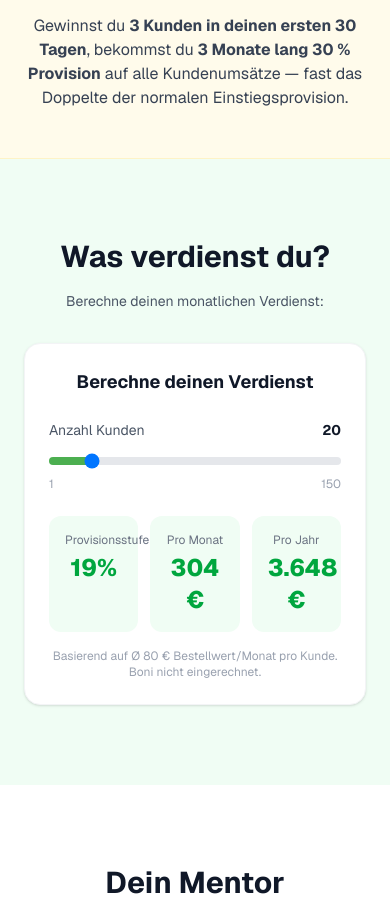
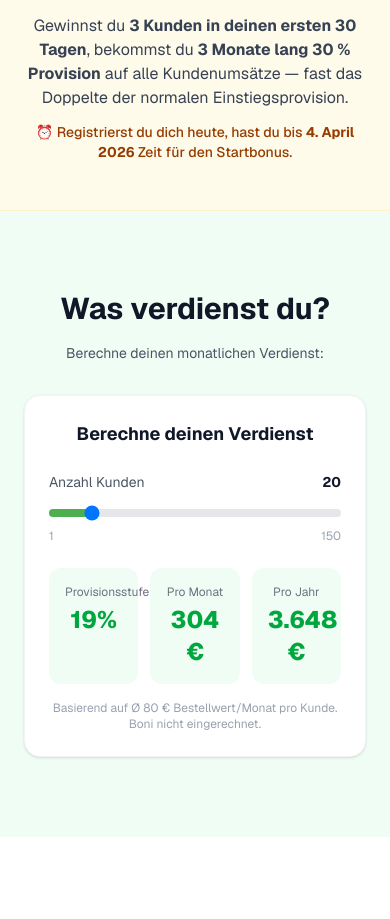
Before and after one commit to Rinacla/anifit-partner-funnel, a Next.js app: page / in a window 390 px wide. Shown: the part 3684-4603 px from the top of the page. Built offline with nearby package versions, Linux system fonts and the light colour scheme.

Commit message:
feat: Startbonus-Timer + Quiz Telefon-Opt-in
1. Dynamischer Timer: 'Registrierst du dich heute, hast du bis [Datum+30] Zeit'
2. Quiz: optionale Checkbox 'Ja, ich moechte Rueckruf' + Telefonnummer-Feld
3. Phone-Daten werden an Lead API gesendet

```diff
--- a/app/_components/QuizFunnel.tsx
+++ b/app/_components/QuizFunnel.tsx
@@ -46,6 +46,8 @@ export default function QuizFunnel() {
   const [name, setName] = useState("");
   const [email, setEmail] = useState("");
   const [consent, setConsent] = useState(false);
+  const [phone, setPhone] = useState("");
+  const [wantsCall, setWantsCall] = useState(false);
   const [loading, setLoading] = useState(false);
   const [done, setDone] = useState(false);
   const formRef = useRef<HTMLDivElement>(null);
@@ -69,7 +71,7 @@ export default function QuizFunnel() {
       await fetch("/api/lead", {
         method: "POST",
         headers: { "Content-Type": "application/json" },
-        body: JSON.stringify({ name: name.trim(), email: email.trim(), quiz: answers }),
+        body: JSON.stringify({ name: name.trim(), email: email.trim(), phone: phone.trim() || undefined, wantsCall, quiz: answers }),
       });
       setDone(true);
       window.location.href = "/danke";
@@ -149,6 +151,24 @@ export default function QuizFunnel() {
                 required
                 className="w-full px-4 py-3 rounded-xl border border-gray-200 focus:border-green-400 focus:ring-2 focus:ring-green-100 outline-none text-sm"
               />
+              <label className="flex items-start gap-2 text-xs text-gray-600 cursor-pointer">
+                <input
+                  type="checkbox"
+                  checked={wantsCall}
+                  onChange={(e) => setWantsCall(e.target.checked)}
+                  className="mt-0.5 rounded"
+                />
+                <span>Ja, ich möchte einen kurzen Rückruf (optional)</span>
+              </label>
+              {wantsCall && (
+                <input
+                  type="tel"
+                  placeholder="Deine Telefonnummer"
+                  value={phone}
+                  onChange={(e) => setPhone(e.target.value)}
+                  className="w-full px-4 py-3 rounded-xl border border-gray-200 focus:border-green-400 focus:ring-2 focus:ring-green-100 outline-none text-sm"
+                />
+              )}
               <label className="flex items-start gap-2 text-xs text-gray-500 cursor-pointer">
                 <input
                   type="checkbox"
--- /dev/null
+++ b/app/_components/StartbonusTimer.tsx
@@ -0,0 +1,21 @@
+"use client";
+
+import { useState, useEffect } from "react";
+
+export default function StartbonusTimer() {
+  const [deadline, setDeadline] = useState("");
+
+  useEffect(() => {
+    const d = new Date();
+    d.setDate(d.getDate() + 30);
+    setDeadline(d.toLocaleDateString("de-DE", { day: "numeric", month: "long", year: "numeric" }));
+  }, []);
+
+  if (!deadline) return null;
+
+  return (
+    <p className="text-sm text-amber-800 mt-3 font-medium">
+      ⏰ Registrierst du dich heute, hast du bis <strong>{deadline}</strong> Zeit für den Startbonus.
+    </p>
+  );
+}
--- a/app/page.tsx
+++ b/app/page.tsx
@@ -3,6 +3,7 @@ import QuizFunnel from "./_components/QuizFunnel";
 import ProvisionsRechner from "./_components/ProvisionsRechner";
 import FAQAccordion from "./_components/FAQAccordion";
 import StickyMobileCTA from "./_components/StickyMobileCTA";
+import StartbonusTimer from "./_components/StartbonusTimer";
 
 export const metadata = {
   title: "Zertifizierter Ernährungsberater für Hunde werden | Enrico Bachmann",
@@ -154,6 +155,7 @@ export default function Home() {
             <strong> 3 Monate lang 30 % Provision</strong> auf alle Kundenumsätze —
             fast das Doppelte der normalen Einstiegsprovision.
           </p>
+          <StartbonusTimer />
         </div>
       </section>
 
```
